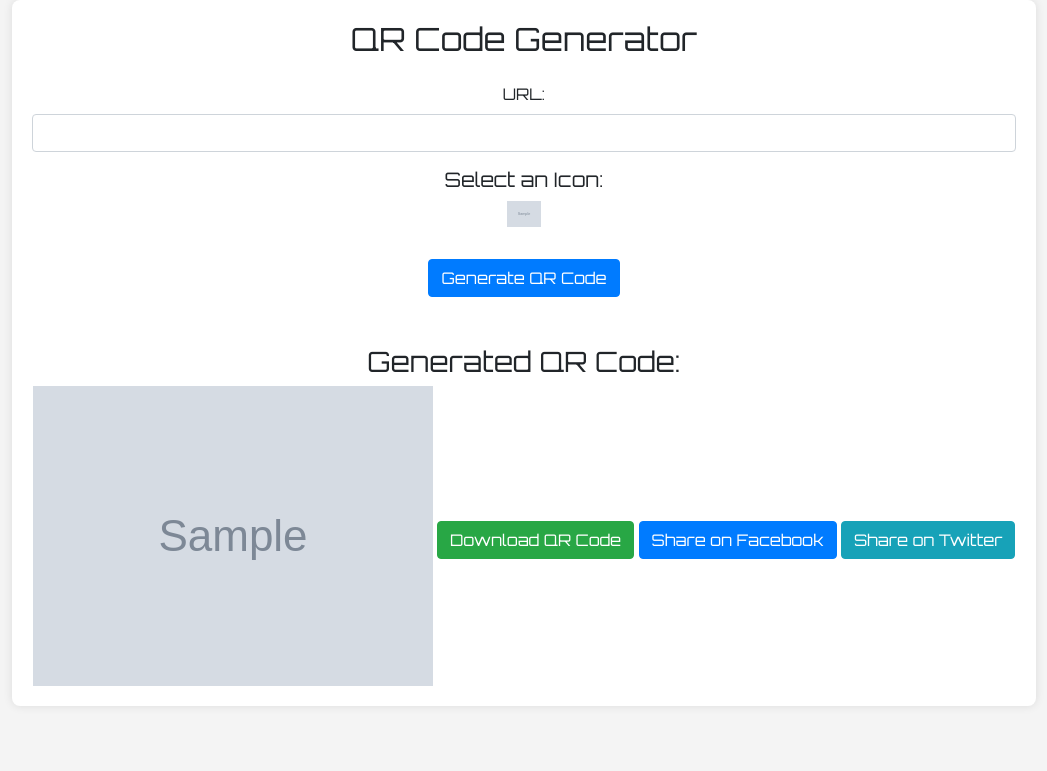
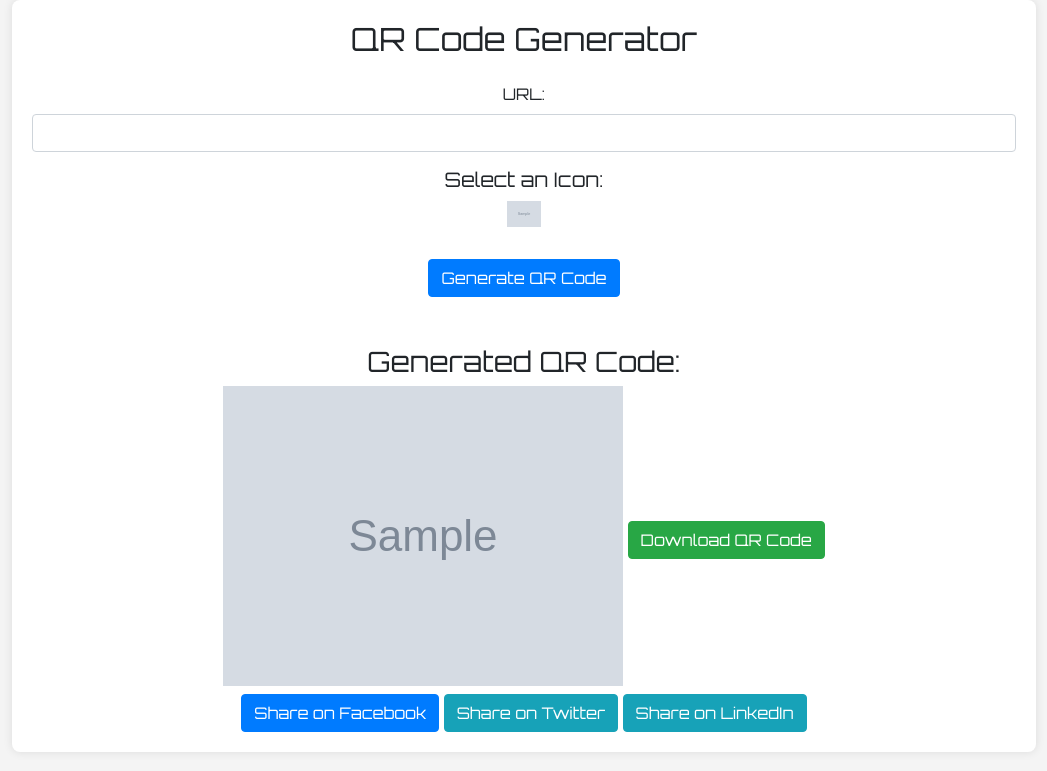
Before and after one commit to joaobordignon/QRCodeProject, a Flask app: template templates/index.html in a window 1280 px wide. Shown: the top 771 px of the page, without its empty margins (116-1163 px from the left). Run offline with Flask 3, Linux system fonts and the light colour scheme; the template is opened without the code that fills it: most values are stand-ins (such as "Sample title", 1, 10 or a date in 2020); grey boxes marked "Sample" are stand-in pictures; some libraries are stand-ins or nearby versions.

Commit message:
smals adjusts

```diff
--- a/static/assets/script.js
+++ b/static/assets/script.js
@@ -13,6 +13,8 @@
         case 'twitter':
             shareURL = `https://twitter.com/intent/tweet?url=${encodedURL}&text=${customMessage}`;
             break;
+        case 'linkedin':
+
     }
 
     window.open(shareURL, 'ShareDialog', `width=${width},height=${height}`);
--- a/templates/index.html
+++ b/templates/index.html
@@ -48,8 +48,11 @@
             <img src="{{ qr_img_path }}" alt="Generated QR Code" class="img-fluid">
             <a href="{{ url_for('download_qr') }}" class="btn btn-success mt-2">Download QR Code</a>
             <!-- Social media sharing buttons -->
+        </div>
+        <div>
             <button onclick="shareTo('facebook', '{{ qr_img_path }}')" class="btn btn-primary mt-2">Share on Facebook</button>
             <button onclick="shareTo('twitter', '{{ qr_img_path }}')" class="btn btn-info mt-2">Share on Twitter</button>
+            <button onclick="shareTo('linkedin', '{{ qr_img_path }}')" class="btn btn-info mt-2">Share on LinkedIn</button>
         </div>
     {% endif %}
 </div>
```
